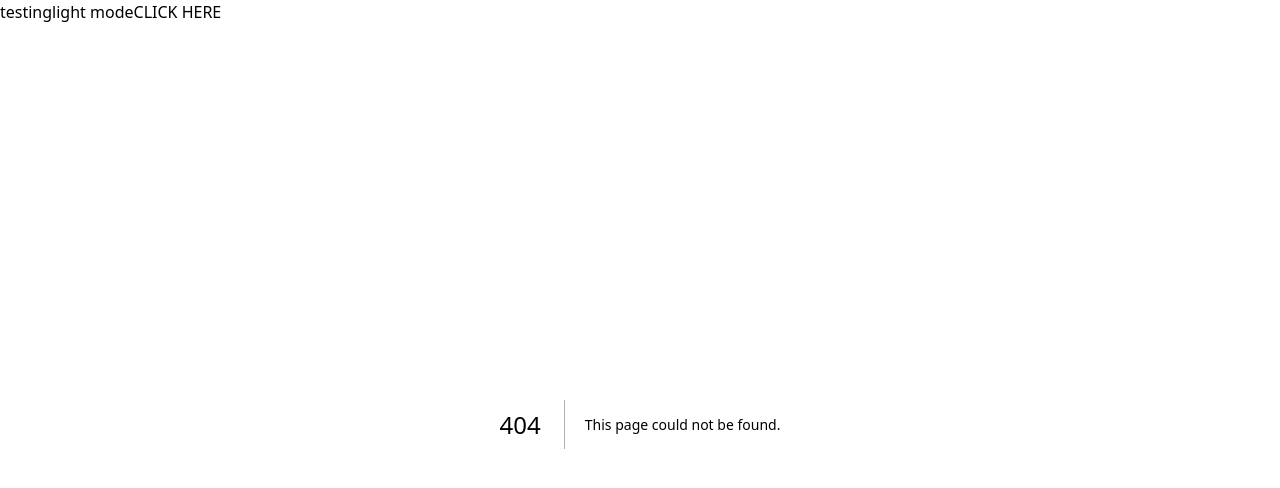
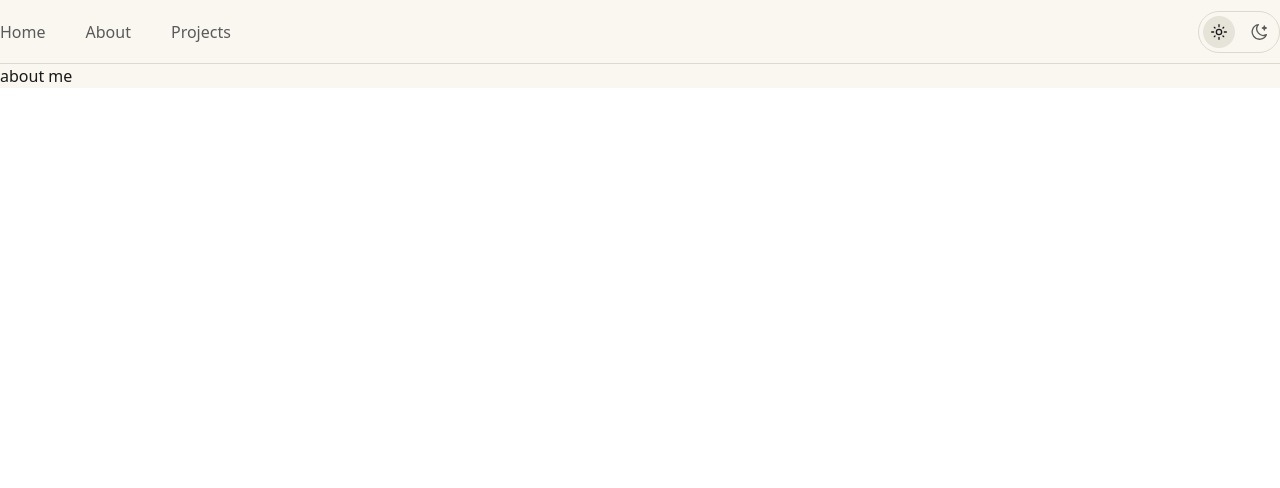
Before and after one commit to kylechi05/portfolio, a Next.js app: page /about in a window 1280 px wide. Before the commit this address had no page. Shown: the top 488 px of the page. Built offline with nearby package versions, Linux system fonts and the light colour scheme.

Commit message:
settled on color choices, tailwind config removed, icons created, dark/light mode fully functional

```diff
--- /dev/null
+++ b/src/app/about/page.tsx
@@ -0,0 +1,7 @@
+export default function AboutPage() {
+    return (
+        <div>
+            <p>about me</p>
+        </div>
+    )
+}
--- a/src/app/globals.css
+++ b/src/app/globals.css
@@ -1,2 +1,16 @@
 @import "tailwindcss";
+
 @custom-variant dark (&:where(.dark, .dark *));
+
+@theme {
+    --color-background-light-primary: #faf7f0;
+    --color-background-light-secondary: #e6e3d8;
+    --color-background-dark-primary: #101010;
+    --color-background-dark-secondary: #292929;
+    --color-text-light-primary: #fafafa;
+    --color-text-light-secondary: #aaaaaa;
+    --color-text-dark-primary: #191919;
+    --color-text-dark-secondary: #5a5a5a;
+    --color-border-light: #dcd9ce;
+    --color-border-dark: #3a3a3a;
+}
--- a/src/app/layout.tsx
+++ b/src/app/layout.tsx
@@ -32,8 +32,10 @@ export default function RootLayout({
                 className={`${geistSans.variable} ${geistMono.variable} antialiased`}
             >
                 <ThemeProvider>
-                    <NavBar />
-                    {children}
+                    <div className="bg-background-light-primary text-text-dark-primary dark:bg-background-dark-primary dark:text-text-light-primary">
+                        <NavBar />
+                        {children}
+                    </div>
                 </ThemeProvider>
             </body>
         </html>
--- a/src/app/page.tsx
+++ b/src/app/page.tsx
@@ -4,7 +4,6 @@ export default function Home() {
     return (
         <div className="grid min-h-screen grid-rows-[20px_1fr_20px] items-center justify-items-center gap-16 p-8 pb-20 font-sans sm:p-20">
             <main className="row-start-2 flex flex-col items-center gap-[32px] sm:items-start">
-                <div className="bg-sky-200 dark:bg-sky-700">TESTING THE THEME</div>
                 <Image
                     className="dark:invert"
                     src="/next.svg"
--- a/src/app/projects/page.tsx
+++ b/src/app/projects/page.tsx
@@ -0,0 +1,7 @@
+export default function ProjectsPage() {
+    return (
+        <div>
+            <p>projects</p>
+        </div>
+    )
+}
--- a/src/components/Footer.tsx
+++ b/src/components/Footer.tsx
@@ -0,0 +1,7 @@
+export default function Footer() {
+    return (
+        <footer className="flex w-full flex-row">
+            <div>asd;lfkjasl;kdfj</div>
+        </footer>
+    )
+}
--- a/src/components/Navbar.tsx
+++ b/src/components/Navbar.tsx
@@ -1,15 +1,69 @@
 "use client";
 
+import Link from "next/link";
+import { useState } from "react";
+
 import { useTheme } from "@/context/ThemeContext";
+import { MenuIcon, MoonIcon, SunIcon } from "@/components/icons";
 
 export default function NavBar() {
+    const [isOpen, setIsOpen] = useState(false);
     const { theme, toggleTheme } = useTheme();
 
+    const changeTheme = (button: "light" | "dark") => {
+        if (button === "light" && theme === "dark") {
+            toggleTheme();
+        } else if (button === "dark" && theme === "light") {
+            toggleTheme();
+        }
+    };
+
+    const handleMenuOpen = () => {
+        setIsOpen((prev) => !prev);
+    };
+
     return (
-        <nav className="flex flex-row">
-            <div>testing</div>
-            <div>{theme === "light" ? "light mode" : "dark mode"}</div>
-            <button onClick={toggleTheme}>CLICK HERE</button>
+        <nav className="border-border-light bg-background-light-primary/75 dark:border-border-dark dark:bg-background-dark-primary/75 sticky top-0 z-10 flex h-16 w-full flex-row justify-between border-b-1 backdrop-blur-sm">
+            <div className="text-text-dark-secondary dark:text-text-light-secondary hidden flex-row items-center gap-10 md:flex">
+                <Link href="/">Home</Link>
+                <Link href="/about">About</Link>
+                <Link href="/projects">Projects</Link>
+            </div>
+            <div className="flex flex-row items-center gap-4">
+                <div className="border-border-light dark:border-border-dark flex flex-row gap-2 rounded-full border-1 p-1">
+                    <button
+                        onClick={() => changeTheme("light")}
+                        className={`dark:stroke-text-light-secondary dark:hover:stroke-text-light-primary flex size-8 cursor-pointer items-center justify-center rounded-full ${theme === "light" ? "bg-background-light-secondary stroke-text-dark-primary" : null}`}
+                    >
+                        <SunIcon />
+                    </button>
+                    <button
+                        onClick={() => changeTheme("dark")}
+                        className={`stroke-text-dark-secondary dark:stroke-text-light-primary dark:bg-background-dark-secondary flex size-8 cursor-pointer items-center justify-center rounded-full ${theme !== "dark" ? "hover:stroke-text-dark-primary" : null}`}
+                    >
+                        <MoonIcon />
+                    </button>
+                </div>
+                <div
+                    onClick={handleMenuOpen}
+                    className="stroke-text-dark-primary dark:stroke-text-light-primary block w-6 md:hidden"
+                >
+                    <MenuIcon isMenuOpen={isOpen} />
+                </div>
+            </div>
+            {isOpen && (
+                <div className="bg-background-light-primary dark:bg-background-dark-primary fixed inset-x-0 top-16 flex h-[calc(100vh-4rem)] flex-col gap-8 md:hidden">
+                    <Link href="/" onClick={handleMenuOpen}>
+                        Home
+                    </Link>
+                    <Link href="/about" onClick={handleMenuOpen}>
+                        About
+                    </Link>
+                    <Link href="/projects" onClick={handleMenuOpen}>
+                        Projects
+                    </Link>
+                </div>
+            )}
         </nav>
     );
 }
--- /dev/null
+++ b/src/components/icons/MenuIcon.tsx
@@ -0,0 +1,32 @@
+export default function MenuIcon({ isMenuOpen }: { isMenuOpen: boolean }) {
+    return (
+        <span className="relative">
+            <svg viewBox="0 0 100 100" className="w-full">
+                <path
+                    className="transition-transform duration-150 ease-in-out"
+                    strokeWidth="1.5"
+                    vectorEffect="non-scaling-stroke"
+                    d="M0,30 H100"
+                    transform={
+                        isMenuOpen
+                            ? "translate(15, -15) rotate(45, 0, 30)"
+                            : "translate(0, 0) rotate(0, 0, 0)"
+                    }
+                />
+            </svg>
+            <svg viewBox="0 0 100 100" className="absolute inset-0 w-full">
+                <path
+                    className="transition-transform duration-150 ease-in-out"
+                    strokeWidth="1.5"
+                    vectorEffect="non-scaling-stroke"
+                    d="M0,70 H100"
+                    transform={
+                        isMenuOpen
+                            ? "translate(15, 15) rotate(-45, 0, 70)"
+                            : "translate(0, 0) rotate(0, 0, 0)"
+                    }
+                />
+            </svg>
+        </span>
+    );
+}
--- /dev/null
+++ b/src/components/icons/MoonIcon.tsx
@@ -0,0 +1,14 @@
+export default function MoonIcon() {
+    return (
+        <svg
+            viewBox="0 0 24 24"
+            className="w-4 fill-none"
+            strokeWidth={2}
+            strokeLinecap="round"
+            strokeLinejoin="round"
+        >
+            <path d="M11,1 A11,11,0,1,0,23,16 A9.8,9.8,0,0,1,11,1" />
+            <path d="M20,3 A3,3,0,0,1,17,6 A3,3,0,0,1,20,9 A3,3,0,0,1,23,6 A3,3,0,0,1,20,3" fill="black" />
+        </svg>
+    )
+}
--- /dev/null
+++ b/src/components/icons/SunIcon.tsx
@@ -0,0 +1,14 @@
+export default function SunIcon() {
+    return (
+        <svg
+            viewBox="0 0 24 24"
+            className="w-4 fill-none"
+            strokeWidth={2}
+            strokeLinecap="round"
+        >
+            <circle cx="12" cy="12" r="4" />
+            <path d="M12,4 V1 M12,20 V23 M4,12 H1 M20,12 H23" />
+            <path d="M6,6 L5,5 M18,18 L19,19 M6,18 L5,19 M18,6 L19,5" />
+        </svg>
+    );
+}
--- /dev/null
+++ b/src/components/icons/index.ts
@@ -0,0 +1,3 @@
+export { default as MenuIcon } from "./MenuIcon";
+export { default as MoonIcon } from "./MoonIcon";
+export { default as SunIcon } from "./SunIcon";
--- a/tailwind.config.js
+++ /dev/null
@@ -1,7 +0,0 @@
-// eslint-disable-next-line import/no-anonymous-default-export
-export default {
-    darkMode: "class",
-    content: ["./src/**/*.{ts,tsx}"],
-    theme: { extend: {} },
-    plugins: [],
-};
```
